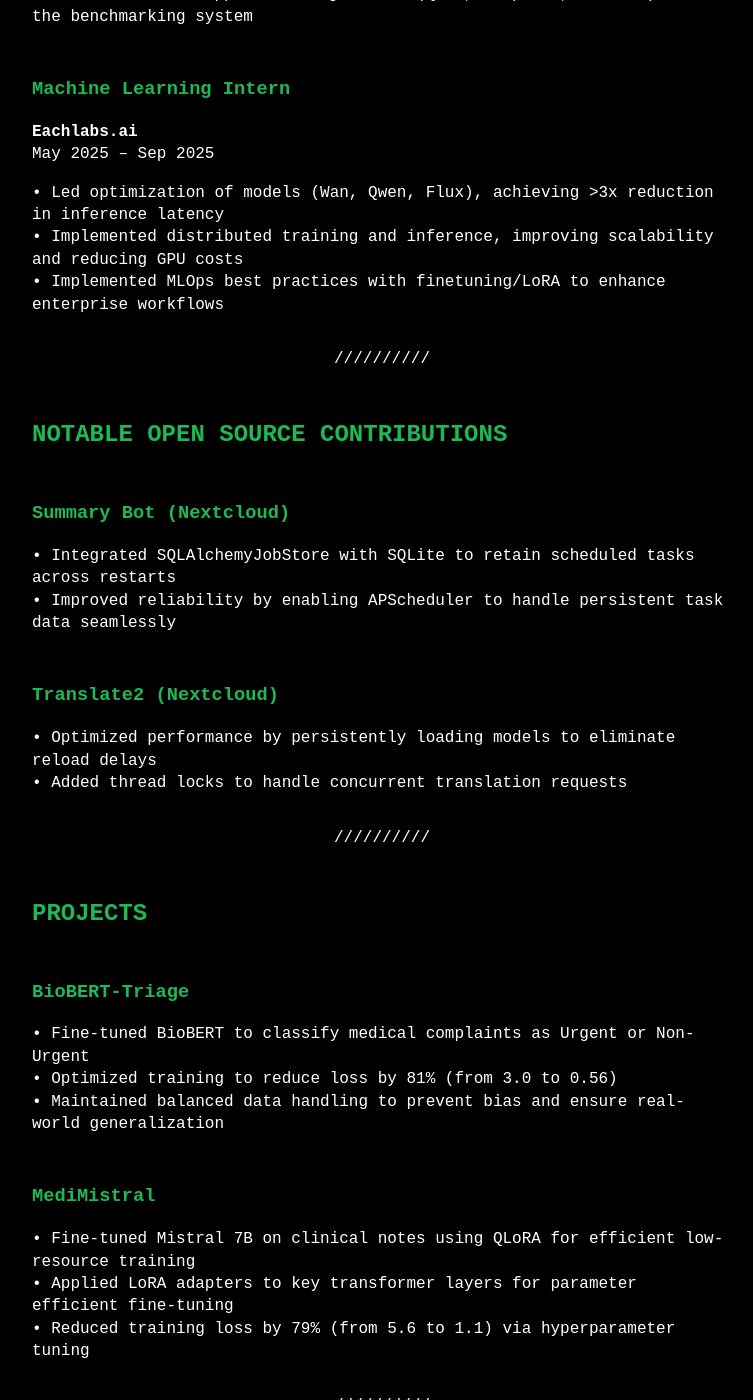
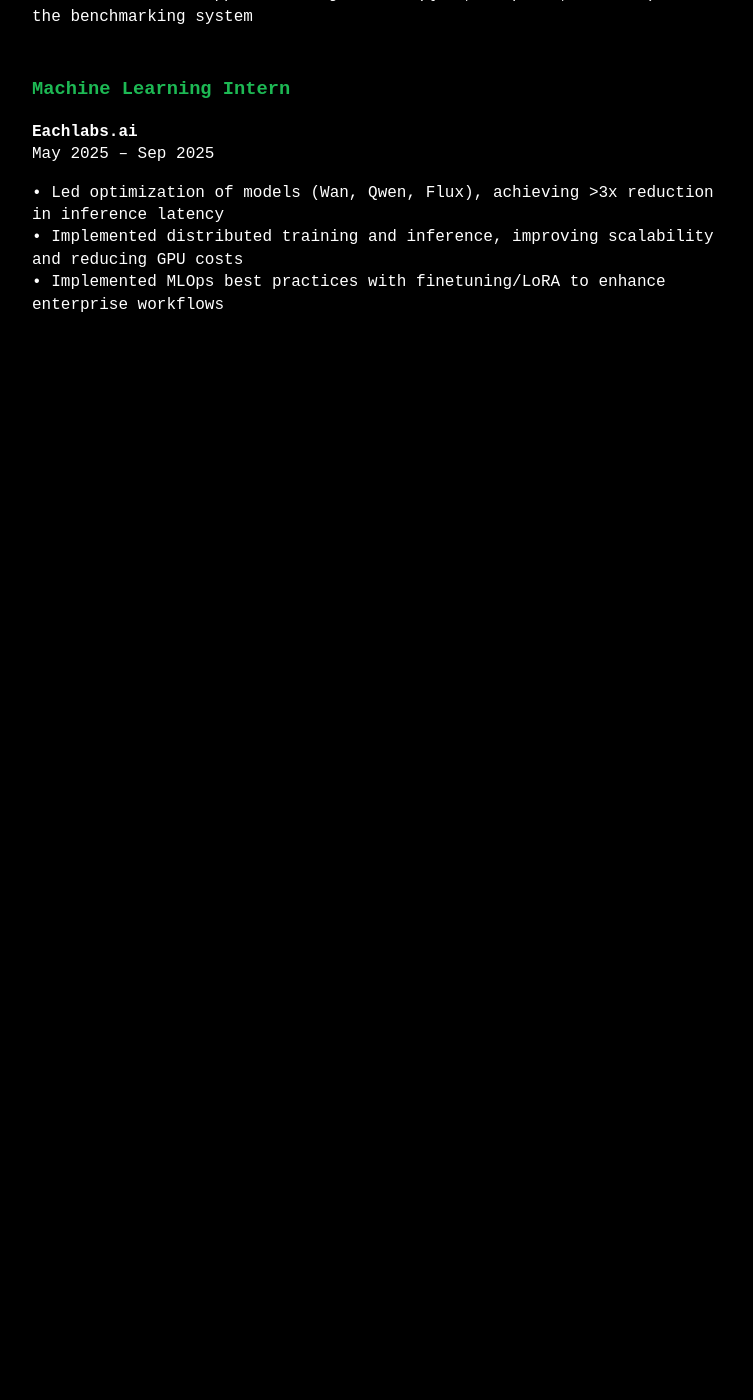
Before and after one commit to Yuvrajxms09/Yuvrajxms09.github.io, a Jekyll site: the page built from about.md, in a window 1280 px wide and 1400 px high, scrolled down 1448 px. Shown: the whole window, without its empty margins (258-1011 px from the left). Built offline with Jekyll 4.4.1, drawn with Linux system fonts in a browser that asks for light colours; after the commit the page ends 1796 px from its top, so only the background shows below that.

Commit message:
Remove projects and open source sections

```diff
--- a/about.md
+++ b/about.md
@@ -38,31 +38,3 @@
 • Led optimization of models (Wan, Qwen, Flux), achieving >3x reduction in inference latency
 • Implemented distributed training and inference, improving scalability and reducing GPU costs
 • Implemented MLOps best practices with finetuning/LoRA to enhance enterprise workflows
-
----
-
-## NOTABLE OPEN SOURCE CONTRIBUTIONS
-
-### Summary Bot (Nextcloud)
-• Integrated SQLAlchemyJobStore with SQLite to retain scheduled tasks across restarts
-• Improved reliability by enabling APScheduler to handle persistent task data seamlessly
-
-### Translate2 (Nextcloud)
-• Optimized performance by persistently loading models to eliminate reload delays
-• Added thread locks to handle concurrent translation requests
-
----
-
-## PROJECTS
-
-### BioBERT-Triage
-• Fine-tuned BioBERT to classify medical complaints as Urgent or Non-Urgent
-• Optimized training to reduce loss by 81% (from 3.0 to 0.56)
-• Maintained balanced data handling to prevent bias and ensure real-world generalization
-
-### MediMistral
-• Fine-tuned Mistral 7B on clinical notes using QLoRA for efficient low-resource training
-• Applied LoRA adapters to key transformer layers for parameter efficient fine-tuning
-• Reduced training loss by 79% (from 5.6 to 1.1) via hyperparameter tuning
-
----
```
